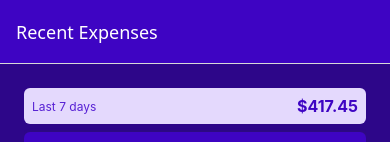
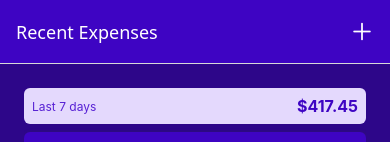
Before and after one commit to Rutwik1801/budget-tracker, a React Native app: screen /RecentExpenses in a window 390 px wide. Shown: the top 142 px of the page. Built offline with nearby package versions, Linux system fonts and the light colour scheme.

Commit message:
added styles and add expense button

```diff
--- a/components/ExpensesOutput/ExpenseItem.tsx
+++ b/components/ExpensesOutput/ExpenseItem.tsx
@@ -3,7 +3,12 @@ import { GlobalStyles } from "../../constants/styles"
 import { getFormattedDate } from "../../utils/date"
 
 export const ExpenseItem = ({description, amount, date}) => {
-  return <Pressable>
+  const expensePressHandler = () => {
+
+  }
+  return <Pressable onPress={expensePressHandler}
+    style={({pressed}) => pressed && styles.pressed}
+    >
     <View style={styles.expenseItem}>
       <View>
       <Text style={styles.textBase} >{description}</Text>
@@ -18,6 +23,9 @@ export const ExpenseItem = ({description, amount, date}) => {
 }
 
 const styles = StyleSheet.create({
+  pressed: {
+    opacity: 0.75,
+  },
   expenseItem: {
     padding: 12,
     marginVertical: 8,
--- /dev/null
+++ b/components/UI/IconButton.tsx
@@ -0,0 +1,21 @@
+import { Pressable, StyleSheet, View } from "react-native"
+import {Ionicons} from "@expo/vector-icons"
+export const IconButton = ({icon, color, size, onPress}) => {
+  return <Pressable onPress={onPress} style={({pressed}) => pressed && styles.pressed} >
+    <View style={styles.buttonContainer}>
+      <Ionicons name={icon} size={size} color={color} />
+    </View>
+  </Pressable>
+}
+
+const styles = StyleSheet.create({
+  buttonContainer: {
+    borderRadius: 24,
+    padding: 6,
+    marginHorizontal: 8,
+    marginVertical: 2
+  },
+  pressed: {
+    opacity: 0.75
+  }
+})
--- a/navigation/NavigationWrapper.tsx
+++ b/navigation/NavigationWrapper.tsx
@@ -6,6 +6,7 @@ import { RecentExpenses } from "../screens/RecentExpenses";
 import { AllExpenses } from "../screens/AllExpenses";
 import { GlobalStyles } from "../constants/styles";
 import {Ionicons} from "@expo/vector-icons"
+import { IconButton } from "../components/UI/IconButton";
 
 export const ExpensesOverview = () => {
   const BottomTabs = createBottomTabNavigator();
@@ -13,7 +14,8 @@ export const ExpensesOverview = () => {
     headerStyle: {backgroundColor: GlobalStyles.colors.primary500},
     headerTintColor: "white",
     tabBarStyle:{backgroundColor:GlobalStyles.colors.primary500},
-    tabBarActiveTintColor: GlobalStyles.colors.accent500
+    tabBarActiveTintColor: GlobalStyles.colors.accent500,
+    headerRight: ({tintColor}) => <IconButton icon="add" size={28} color={tintColor} onPress={() => {}} />
   }}>
     <BottomTabs.Screen name="RecentExpenses" component={RecentExpenses}
      options={{title: "Recent Expenses",
```
